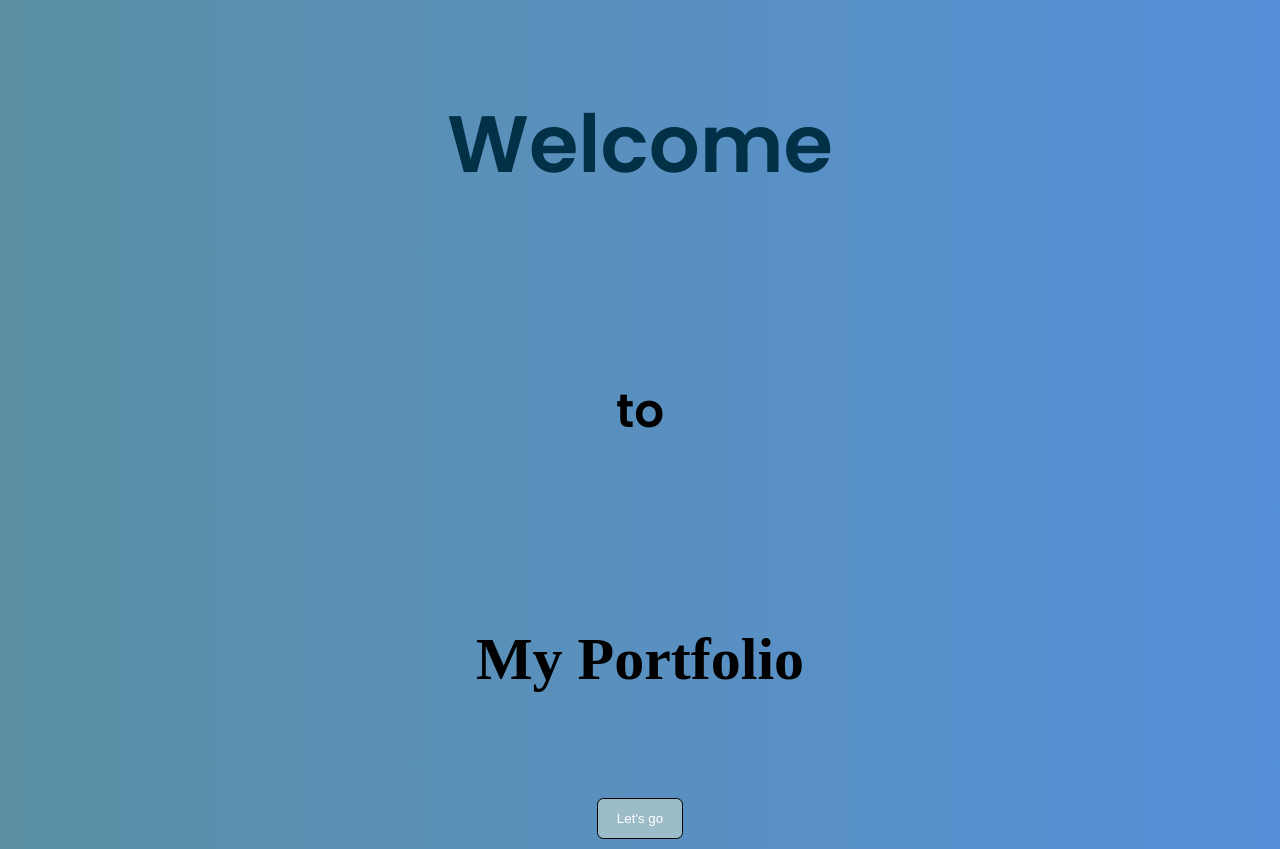
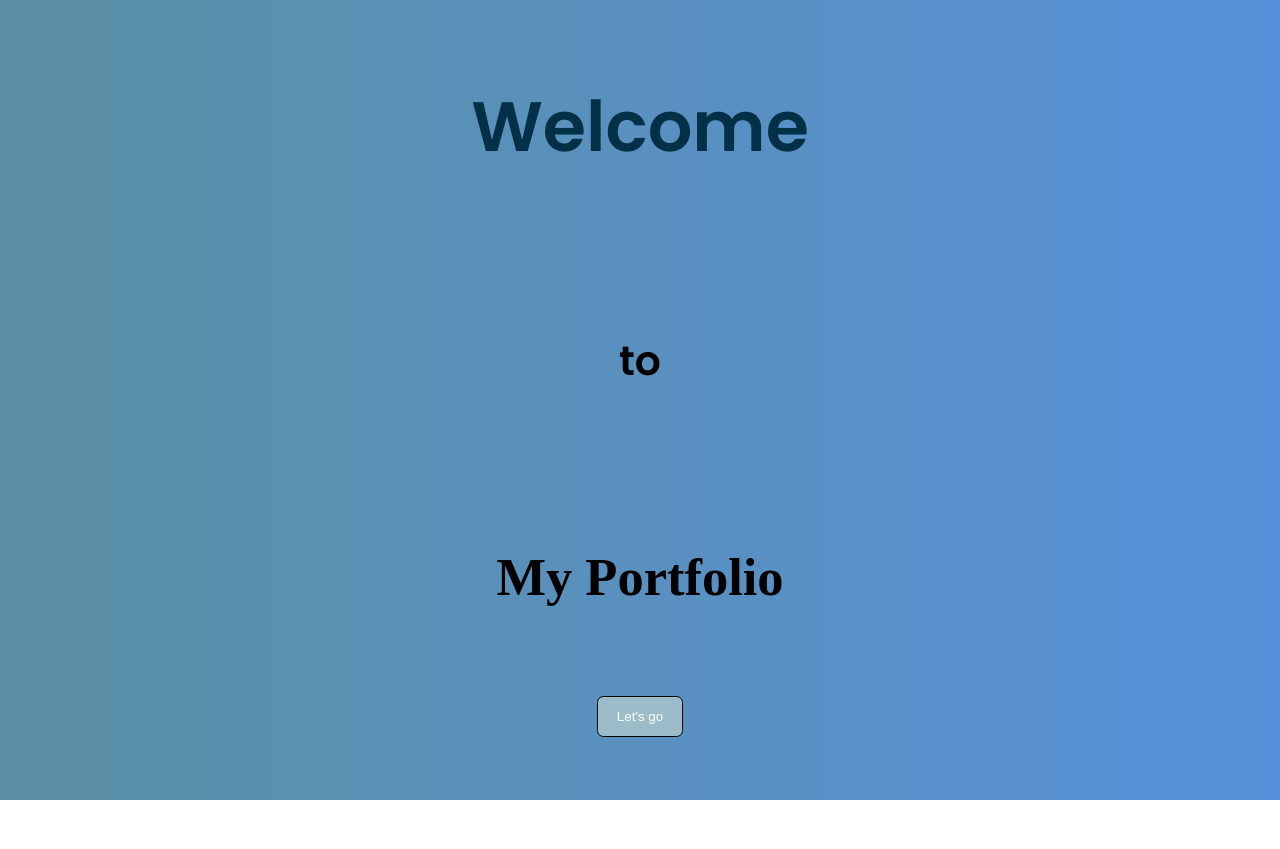
Before and after one commit to qamarularifin/My-Portfolio, a React (Create React App) app: page / in a window 1280 px wide. After the commit the page ends 800 px from the top, so only its background shows below. Built offline with nearby package versions, Linux system fonts and the light colour scheme.

Commit message:
minor edits

```diff
--- a/src/header/header.css
+++ b/src/header/header.css
@@ -111,7 +111,7 @@
 
 
     .header_container{
-        margin: 1em
+        margin: 0.8em
     }
 
 
--- a/src/landingscreen/landingscreen.css
+++ b/src/landingscreen/landingscreen.css
@@ -1,5 +1,5 @@
 .landing_container{
-    font-size: 40px;
+    font-size: 35px;
     /* height: 100vh; */
     padding-top: 10px;
 
```
